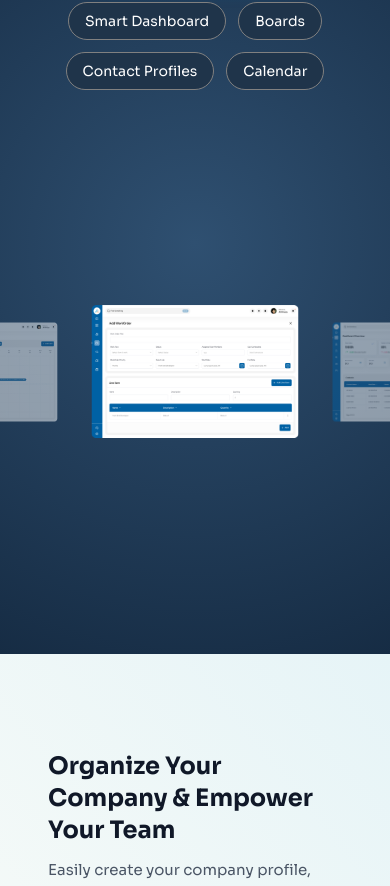
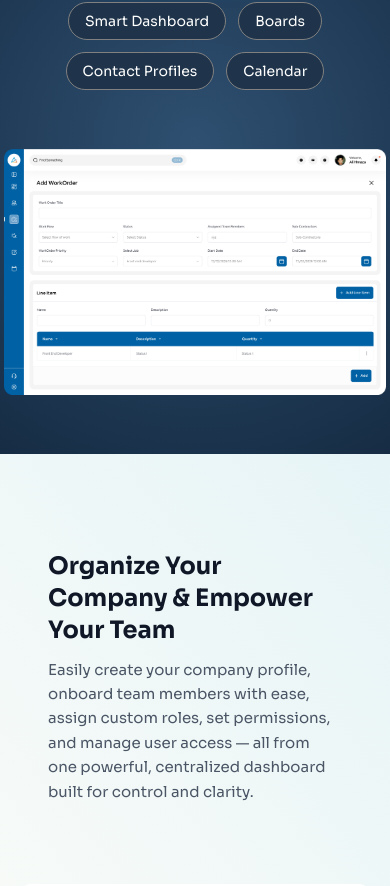
Before and after one commit to haris386/AccuraCore-Dashboard, a Next.js app: page / in a window 390 px wide. Shown: the part 3298-4184 px from the top of the page. Built offline with nearby package versions, Linux system fonts and the light colour scheme.

Commit message:
Changes 1

```diff
--- a/components/everything-you-need-section.jsx
+++ b/components/everything-you-need-section.jsx
@@ -110,14 +110,14 @@ export default function EverythingYouNeedSection() {
           <div className="embla overflow-hidden" ref={emblaRef}>
             <div className="embla__container flex">
               {allImages.map((img) => (
-                <div
-                  key={img.id}
-                  className="embla__slide flex-[0_0_55%] flex justify-center items-center px-1"
-                >
+               <div
+                key={img.id}
+                className="embla__slide flex-[0_0_100%] md:flex-[0_0_55%] flex justify-center items-center px-1 relative"
+              >
                   <img
                     src={img.src}
                     alt={img.alt}
-                    className={`h-[500px] object-contain rounded-xl transition-transform duration-500 ${
+                    className={`bg-slide w-full h-[300px] md:h-[500px] object-contain rounded-xl transition-transform duration-500 ${
                       activeTab === img.id
                         ? "scale-100 opacity-100"
                         : "scale-75 opacity-50"
```
